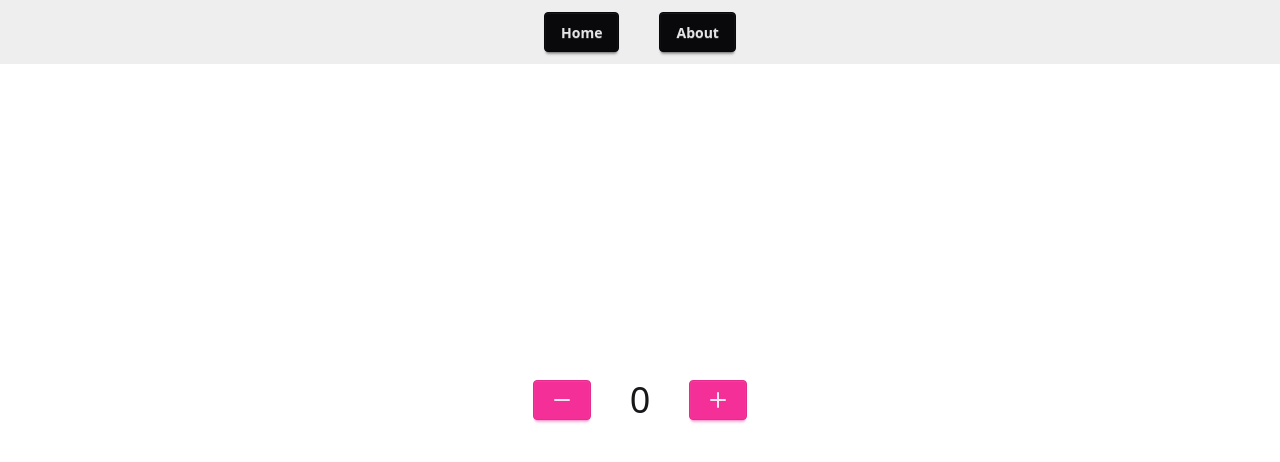
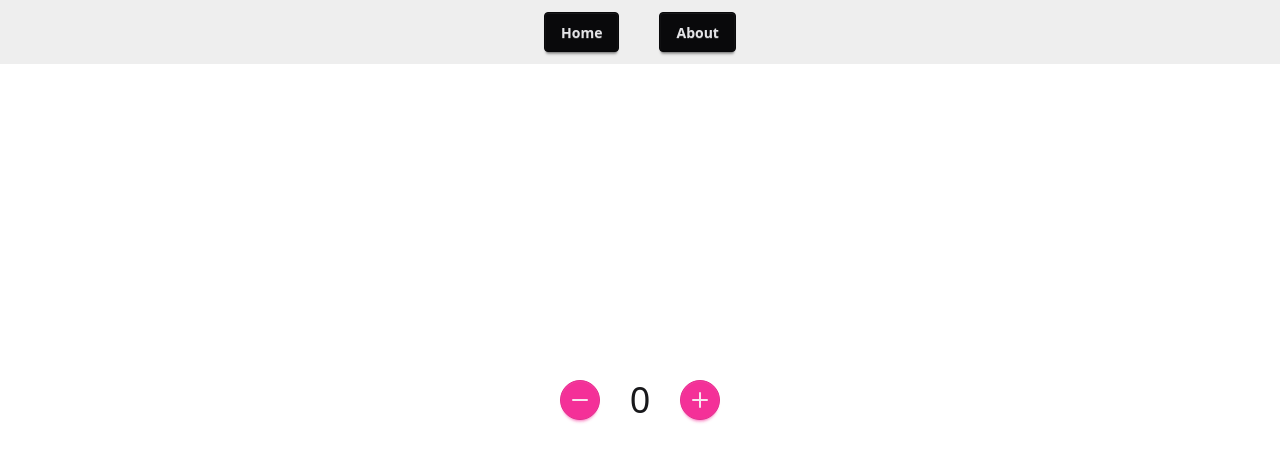
Before and after one commit to krishna-santosh/react-spa-template, a React (Vite) app: page / in a window 1280 px wide. Shown: the top 462 px of the page. Built offline with nearby package versions, Linux system fonts and the light colour scheme.

Commit message:
feat: make buttons circular

```diff
--- a/src/pages/Home.tsx
+++ b/src/pages/Home.tsx
@@ -8,7 +8,7 @@ const Home = () => {
     <div className="grid grid-cols-3 place-items-center gap-5">
       <button
         aria-label="Minus 1"
-        className="btn btn-secondary"
+        className="btn btn-circle btn-secondary"
         onClick={decrementCount}
       >
         <LuMinus className="text-2xl" />
@@ -16,7 +16,7 @@ const Home = () => {
       <h1 className="text-4xl">{count}</h1>
       <button
         aria-label="Plus 1"
-        className="btn btn-secondary"
+        className="btn btn-circle btn-secondary"
         onClick={incrementCount}
       >
         <LuPlus className="text-2xl" />
```
